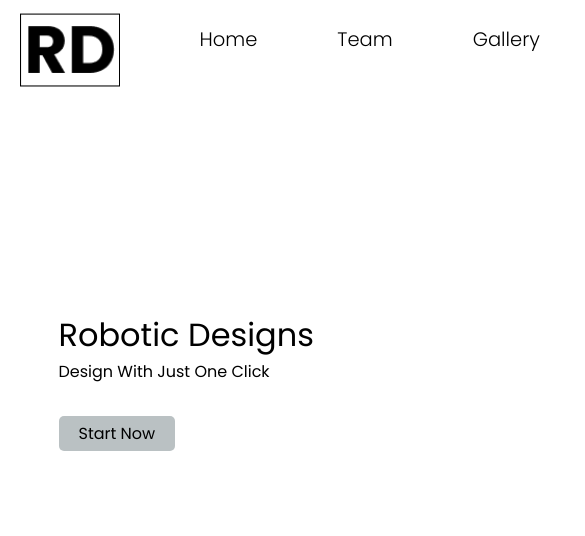
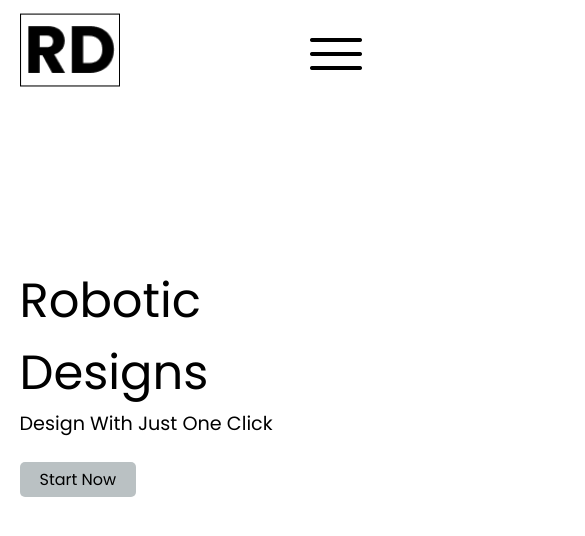
Before and after one commit to Enyorose/cpnt262-robots-with-appliances, a website: page public/index.html in a window 390 px wide. Shown: the top 536 px of the page, 585 px wide, since content can reach past the window. Drawn offline with Linux system fonts and the light colour scheme.

Commit message:
added hamburger menu

```diff
--- a/public/assets/css/styles.css
+++ b/public/assets/css/styles.css
@@ -3,6 +3,8 @@ body {
   font-family: 'Poppins', sans-serif;
   margin: 0;
   padding: 0;
+  box-sizing: border-box;
+  overflow: hidden;
 }
 
 /* HERO SECTION */
@@ -20,7 +22,8 @@ body {
   display: flex;
   justify-content: flex-start;
   align-items: center;
-  margin-left: 5%;
+  margin: 0px 5%;
+  width: 100%;
 }
 
 .nav-button {
@@ -49,6 +52,14 @@ body {
   color: black;
 }
 
+.close-menu {
+  display: none;
+}
+
+.hamburger-menu {
+  display: none;
+}
+
 /* HERO TEXT */
 
 .hero-title {
@@ -57,18 +68,18 @@ body {
   justify-content: center;
   align-items: flex-start;
   height: 65%;
-  margin-left: 15%;
+  margin-left: 5%;
 }
 
 .hero-title h1{
   font-weight: 400;
-  font-size: clamp(2rem, 5vw, 8rem);
+  font-size: clamp(3rem, 6vw, 8rem);
   margin: 0;
 }
 
 .hero-title h3 {
   font-weight: 400;
-  font-size: clamp(1rem, 1.7vw, 4rem);
+  font-size: clamp(1.2rem, 1.7vw, 4rem);
   margin: 0;
 }
 
@@ -78,6 +89,56 @@ body {
   background-color: #BAC1C3;
   padding: 5px 20px;
   border-radius: 5px;
-  margin-top: 2rem;
+  margin-top: 1.5rem;
   font-size: clamp(1rem, 1.2vw, 4rem);
 }
+
+/* MEDIA QUERY */
+
+@media only screen and (max-width: 950px) {
+  .nav-list {
+    flex-direction: column;
+    justify-content: center;
+    align-items: center;
+    background-color: grey;
+    position: absolute;
+    top: -100%;
+    left: 0;
+    width: 100%;
+    margin: 0;
+    padding: 2rem 0px;
+    gap: 4rem;
+  }
+
+  .close-menu {
+    color: white;
+    display: initial;
+    position: absolute;
+    top: 1.5rem;
+    right: 1.5rem;
+    display: flex;
+    justify-content: center;
+    align-items: center;
+    cursor: pointer;
+  }
+
+  .close {
+    width: 5vw;
+  }
+
+  .nav-links {
+    color: white;
+  }
+
+  .hamburger-menu {
+    display: initial;
+    position: absolute;
+    top: 1.5rem;
+    right: 1.5rem;
+    cursor: pointer;
+  }
+
+  .navbar {
+    justify-content: space-between;
+  }
+}
--- a/public/index.html
+++ b/public/index.html
@@ -25,7 +25,13 @@
           <li><a href="#" class="nav-links">Team</a></li>
           <li><a href="#" class="nav-links">Gallery</a></li>
           <li><a href="#" class="nav-links nav-button">Sign Up</a></li>
+          <div class="close-menu">
+            <img class="close" src="assets/images/HomePage/icons8-x.png" alt="" width="40">
+          </div>
         </ul>
+        <div class="hamburger-menu">
+          <img class="hamburger" src="assets/images/HomePage/hamburger-menu.png" alt="" width="60">
+        </div>
     </nav>
 
     <div class="hero-title">
```
Also changed, not shown: public/assets/images/HomePage/hamburger-menu.png (added), public/assets/images/HomePage/icons8-x.png (added).
